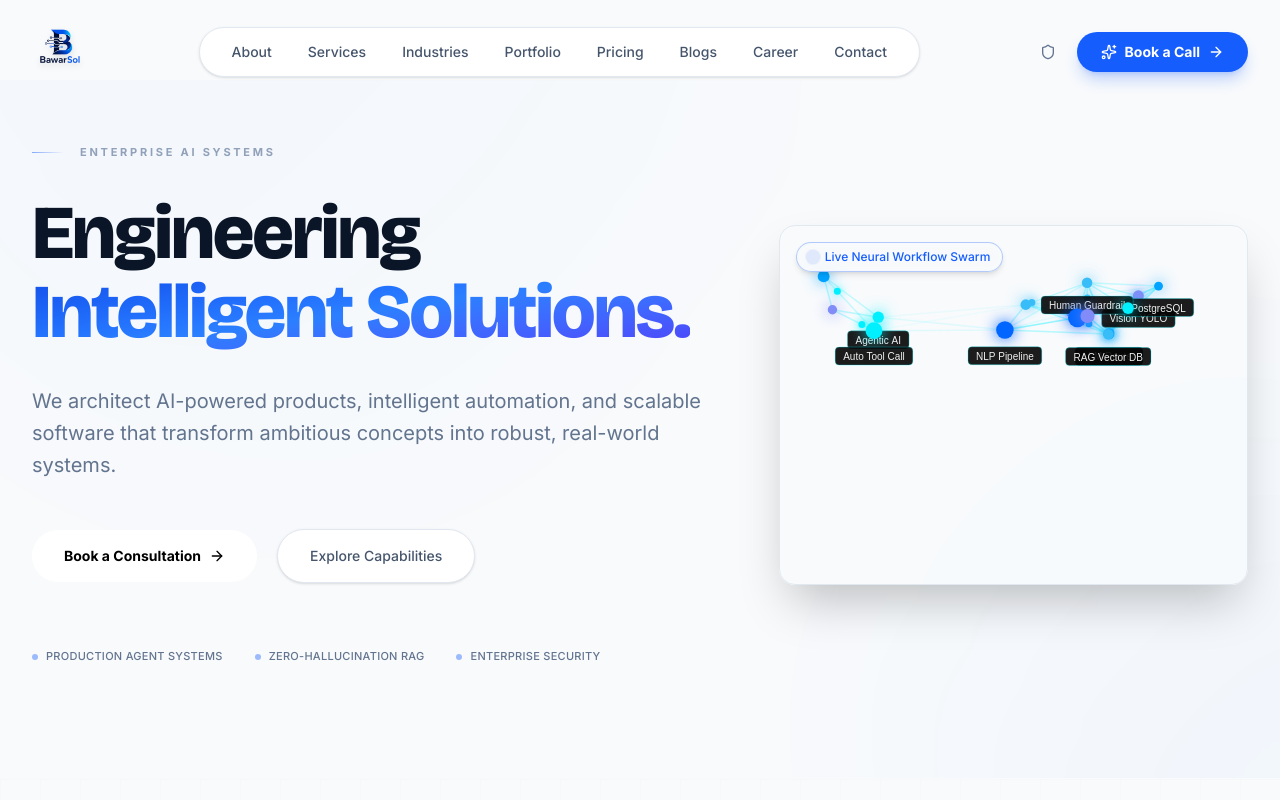
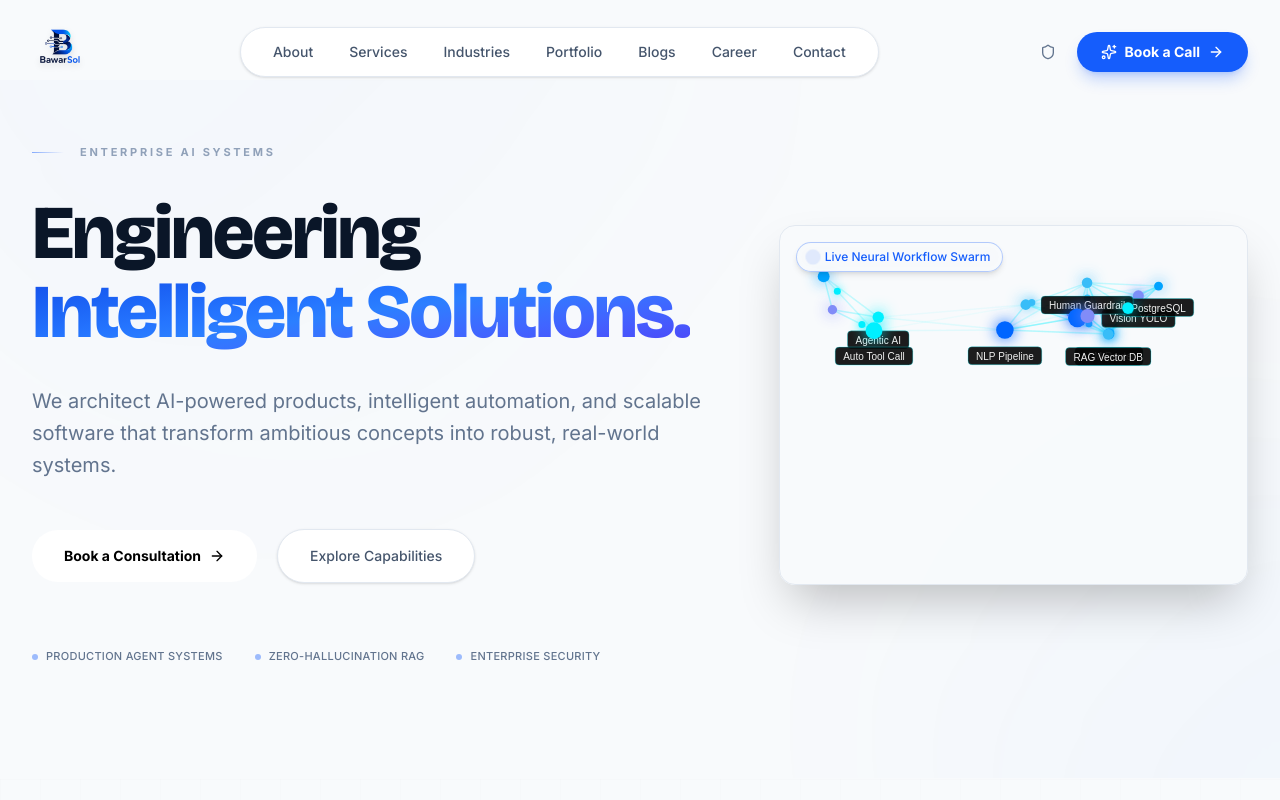
Before and after one commit to SabraAkhtar/bawarsol-web, a React (Vite) app: page / in a window 1280 px wide. Shown: the top 800 px of the page. Built offline with nearby package versions, Linux system fonts and the light colour scheme; a web font is replaced by a local one.

Commit message:
remove: pricing section from navbar, footer and routes

```diff
--- a/src/App.tsx
+++ b/src/App.tsx
@@ -13,7 +13,6 @@ import { ContactPage } from './pages/ContactPage';
 import { BookCallPage } from './pages/BookCallPage';
 import { AdminPage } from './pages/AdminPage';
 import { AboutPage } from './pages/AboutPage';
-import { PricingPage } from './pages/PricingPage';
 
 export function App() {
   const [currentPath, setCurrentPath] = useState<string>(window.location.pathname || '/');
@@ -81,9 +80,6 @@ export function App() {
     if (currentPath === '/about') {
       return <AboutPage onNavigate={navigate} />;
     }
-    if (currentPath === '/pricing') {
-      return <PricingPage onNavigate={navigate} />;
-    }
 
     // Default fallback
     return <HomePage onNavigate={navigate} />;
--- a/src/components/Footer.tsx
+++ b/src/components/Footer.tsx
@@ -103,7 +103,6 @@ export const Footer: React.FC<FooterProps> = ({ onNavigate }) => {
                 { name: 'Industries', path: '/industries' },
                 { name: 'Portfolio', path: '/portfolio' },
                 { name: 'Blogs & Insights', path: '/blogs' },
-                { name: 'Pricing', path: '/pricing' },
                 { name: 'Career Opportunities', path: '/career' },
                 { name: 'Contact Us', path: '/contact' },
               ].map((item) => (
--- a/src/components/Navbar.tsx
+++ b/src/components/Navbar.tsx
@@ -28,7 +28,6 @@ export const Navbar: React.FC<NavbarProps> = ({ currentPath, onNavigate }) => {
     { name: 'Services', path: '/services' },
     { name: 'Industries', path: '/industries' },
     { name: 'Portfolio', path: '/portfolio' },
-    { name: 'Pricing', path: '/pricing' },
     { name: 'Blogs', path: '/blogs' },
     { name: 'Career', path: '/career' },
     { name: 'Contact', path: '/contact' },
```
